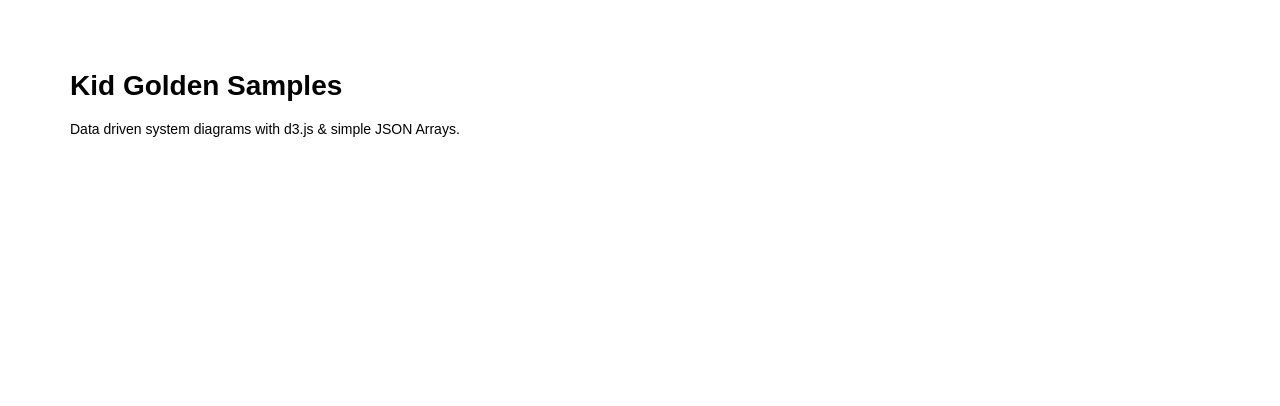
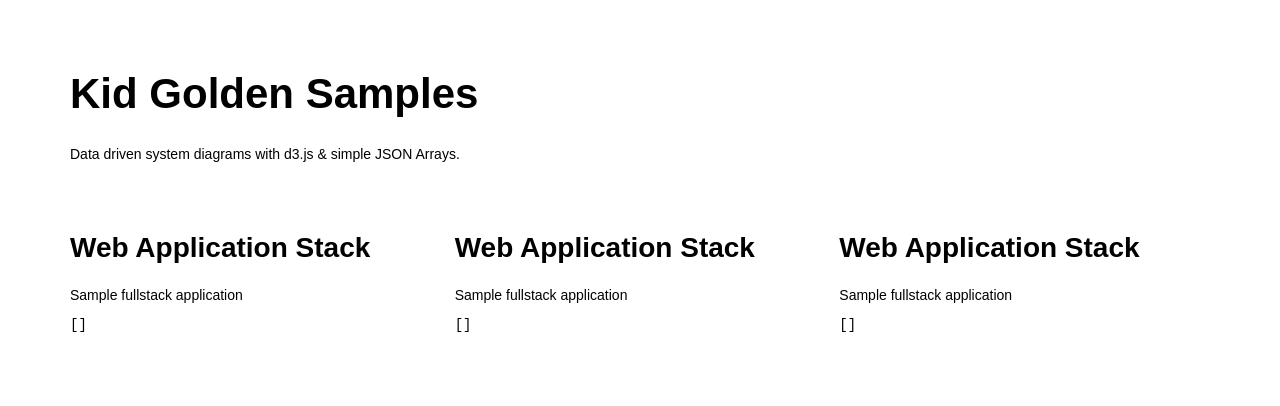
Before and after one commit to avoidwork/kid-golden, a website: page samples/index.html in a window 1280 px wide. Drawn offline with nearby package versions, Linux system fonts and the light colour scheme.

Commit message:
Laying out the sample page

```diff
--- a/samples/index.html
+++ b/samples/index.html
@@ -17,9 +17,37 @@
 				font-family: arial, sans-serif;
 		}
 
+		header, div.diagram {
+				margin-bottom: 5em;
+		}
+
+		section {
+        column-count: 3;
+		}
+
+		section > * {
+        margin-right: 1em;
+		}
+
+		section > *:last-child {
+				margin-right: 0;
+		}
+
 		h1, h2, h3, h4, h5, h6 {
 				margin-top: 0;
 				padding-top: 0;
+		}
+
+		h1 {
+				font-size: 3em;
+		}
+
+		h2 {
+				font-size: 2em;
+		}
+
+		h3 {
+				font-size: 1em;
 		}
 	</style>
 	<script src="https://d3js.org/d3.v7.min.js" defer></script>
@@ -31,9 +59,10 @@
 		<h1>Kid Golden Samples</h1>
 		<p>Data driven system diagrams with d3.js & simple JSON Arrays.</p>
 	</header>
+	<section></section>
 	<template data-id="diagram">
 		<div class="diagram">
-			<h1>{{title}}</h1>
+			<h2>{{title}}</h2>
 			<p>{{description}}</p>
 			<div data-id="render" class="render"></div>
 		</div>
--- a/samples/samples.js
+++ b/samples/samples.js
@@ -1,17 +1,40 @@
 "use strict";
 
 (async function () {
+	const render = window.requestAnimationFrame;
+
 	function log (arg = "", type = "log") {
 		console[type](typeof arg !== "object" ? `${new Date().getTime()}: ${arg.toString()}` : arg);
+	}
+
+	function display (type = "", el = {}, {title = "", description = "", data = []}) {
+		const tpl = templates.get("diagram").cloneNode(true);
+
+		tpl.querySelector("h2").innerText = title;
+		tpl.querySelector("p").innerText = description;
+		tpl.querySelector("div[data-id='render']").innerHTML = `<pre><code>${JSON.stringify(data)}</code></pre>`;
+
+		render(() => {
+			el.appendChild(tpl);
+			log(`Rendered ${type} diagram`);
+		});
 	}
 
 	log("Hello! Lets render some diagrams!");
 
 	const templates = new Map(Array.from(document.querySelectorAll("template")).map(i => [i.dataset.id, i.content.cloneNode(true)])),
 		res = await fetch("samples.json"),
-		data = await res.json();
+		data = await res.json(),
+		ctx = document.querySelector("section");
 
 	log("Templates & data loaded");
 	log(templates);
 	log(data);
+	log("Rendering types of diagrams");
+
+	for (const key of Object.keys(data)) {
+		for (const val of data[key].values()) {
+			display(key, ctx, val);
+		}
+	}
 }());
--- a/samples/samples.json
+++ b/samples/samples.json
@@ -1,5 +1,23 @@
 {
-  "sunburst": [],
-  "partition": [],
-  "circlepacking": []
+  "sunburst": [
+    {
+      "title": "Web Application Stack",
+      "description": "Sample fullstack application",
+      "data": []
+    }
+  ],
+  "partition": [
+    {
+      "title": "Web Application Stack",
+      "description": "Sample fullstack application",
+      "data": []
+    }
+  ],
+  "circlepacking": [
+    {
+      "title": "Web Application Stack",
+      "description": "Sample fullstack application",
+      "data": []
+    }
+  ]
 }
```
